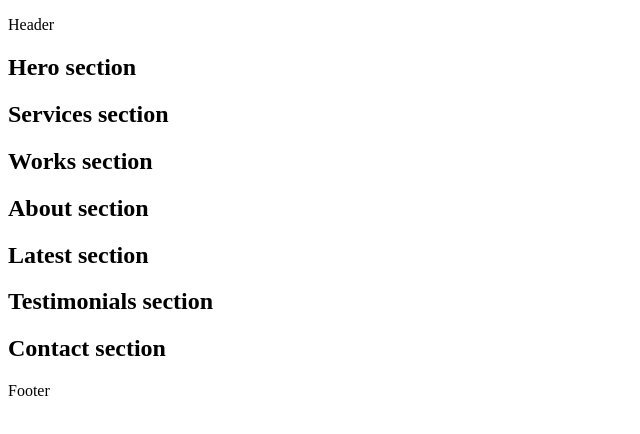
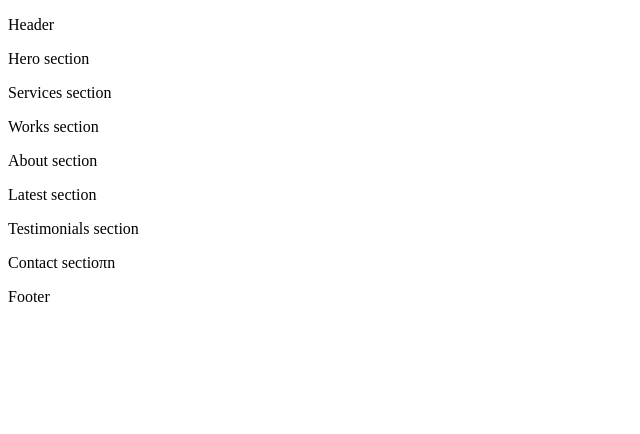
Before and after one commit to maelpseudo/holbertonschool-web_front_end, a plain HTML site: page html_advanced/5-index.html in a window 1280 px wide. Shown: the whole page, without its empty margins (0-640 px from the left). Drawn offline with Linux system fonts and the light colour scheme.

Commit message:
Updated all files

```diff
--- a/html_advanced/5-index.html
+++ b/html_advanced/5-index.html
@@ -15,25 +15,25 @@
 </header>
 <main>
     <section>
-        <h2>Hero section</h2>
+        <p>Hero section</p>
     </section>
     <section>
-        <h2>Services section</h2>
+        <p>Services section</p>
     </section>
     <section>
-        <h2>Works section</h2>
+        <p>Works section</p>
     </section>
     <section>
-        <h2>About section</h2>
+        <p>About section</p>
     </section>
     <section>
-        <h2>Latest section</h2>
+        <p>Latest section</p>
     </section>
     <section>
-        <h2>Testimonials section</h2>
+        <p>Testimonials section</p>
     </section>
     <section>
-        <h2>Contact section</h2>
+        <p>Contact sectioπn</p>
     </section>
 </main>
 <footer>
```
